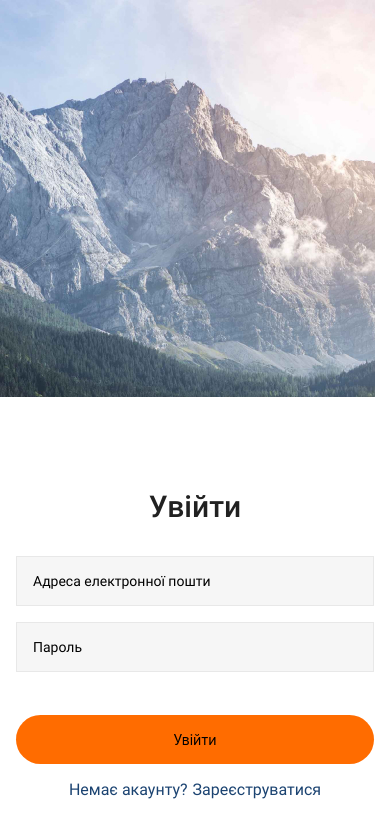
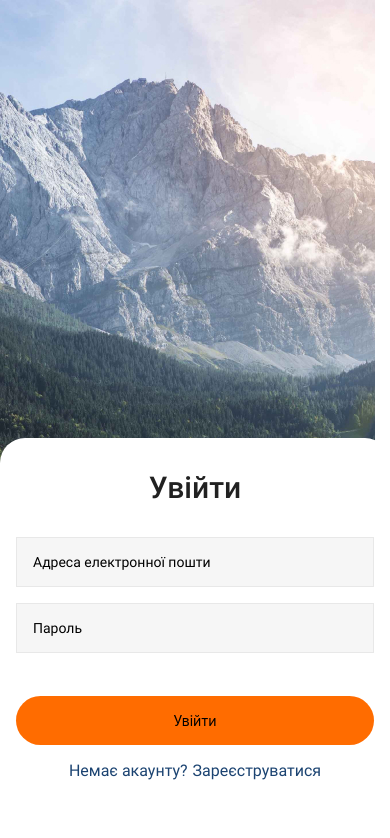
Before and after one commit to Rinya7/ErsteAndroid, a React Native app: screen / in a window 390 px wide. Shown: the top 838 px of the page. Built offline with nearby package versions, Linux system fonts and the light colour scheme.

Commit message:
to check

```diff
--- a/Screens/LoginScreen.js
+++ b/Screens/LoginScreen.js
@@ -70,7 +70,9 @@ const styles = StyleSheet.create({
   form: {
     backgroundColor: "rgba(255, 255, 255, 1)",
     paddingHorizontal: 16,
-    maxHeight: 550,
+    maxHeight: 490,
+    borderTopRightRadius: 25,
+    borderTopLeftRadius: 25,
   },
   divAva: {
     alignItems: "center",
@@ -86,7 +88,7 @@ const styles = StyleSheet.create({
     color: "rgba(33, 33, 33, 1)",
     textAlign: "center",
     fontSize: 30,
-    marginTop: 92,
+    marginTop: 32,
     marginBottom: 16,
     fontFamily: "Roboto-Medium",
   },
@@ -112,9 +114,8 @@ const styles = StyleSheet.create({
 
   divReg: {
     marginTop: 16,
-    marginBottom: 45,
+    marginBottom: 64,
     flexDirection: "row",
-
     justifyContent: "center",
   },
   textReg: {
--- a/Screens/RegistrationScreen.js
+++ b/Screens/RegistrationScreen.js
@@ -97,6 +97,8 @@ const styles = StyleSheet.create({
     backgroundColor: "rgba(255, 255, 255, 1)",
     paddingHorizontal: 16,
     maxHeight: 550,
+    borderTopRightRadius: 25,
+    borderTopLeftRadius: 25,
   },
   divAva: {
     alignItems: "center",
```
